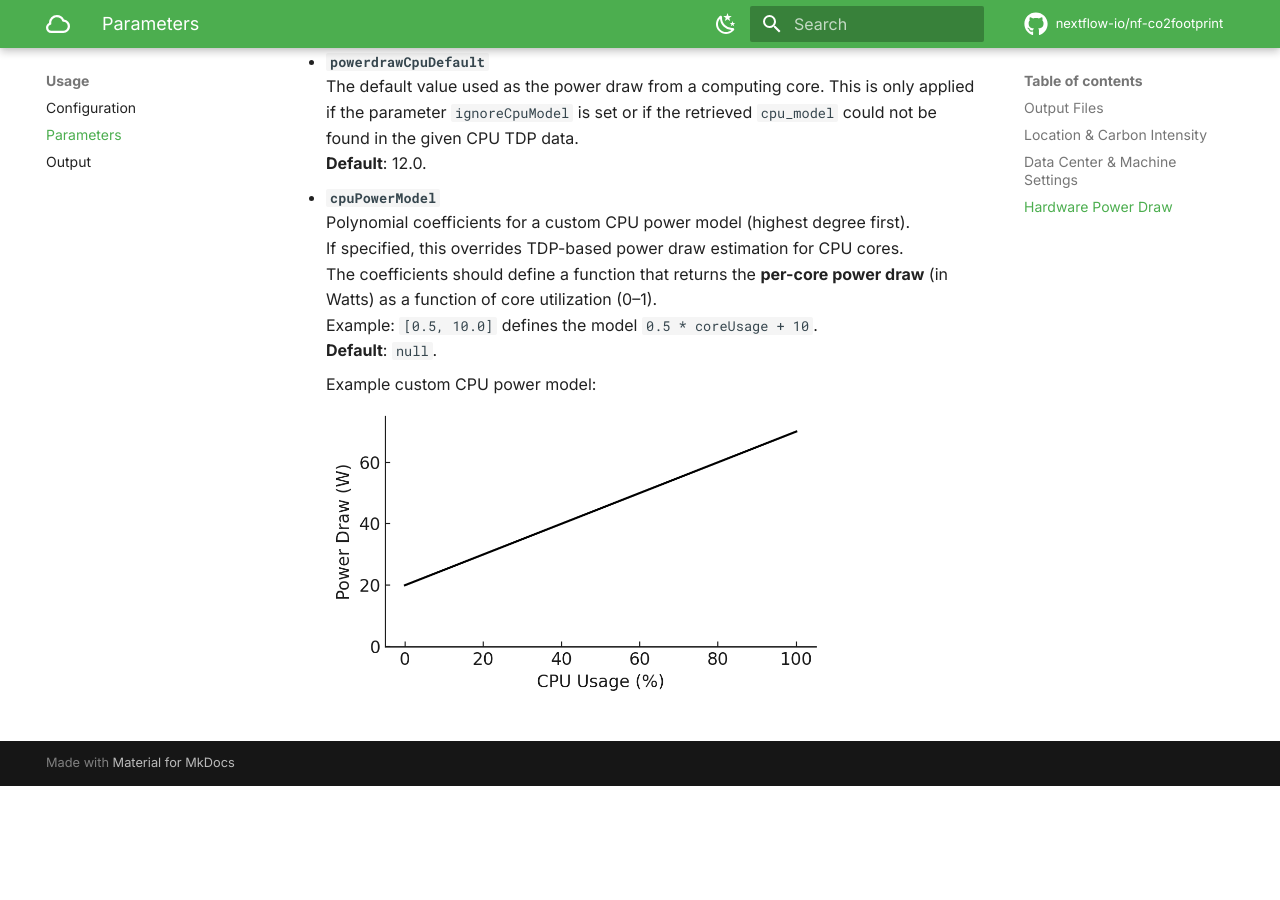
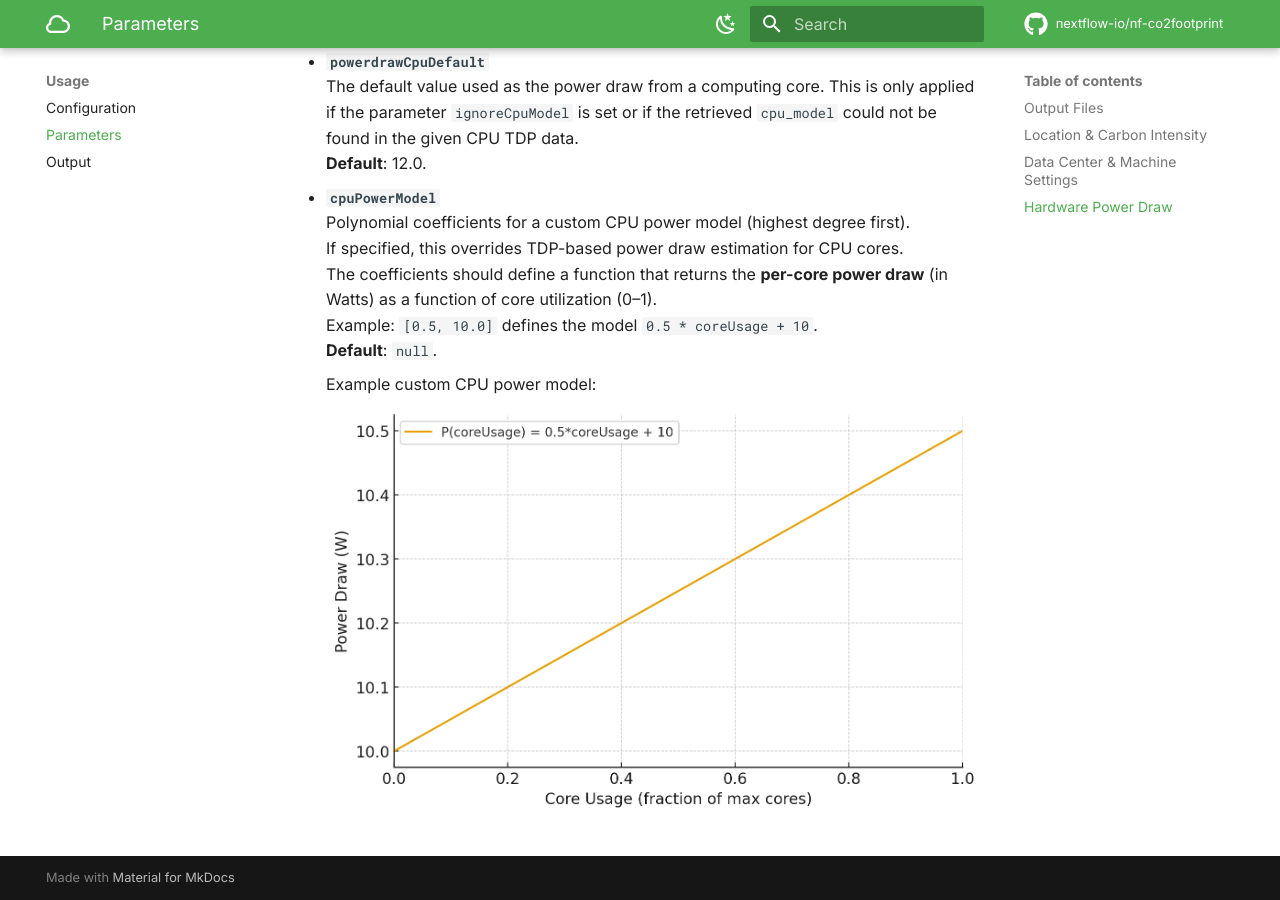
Before and after one commit to nextflow-io/nf-co2footprint, an MkDocs documentation site: the page built from docs/usage/parameters.md, in a window 1280 px wide and 900 px high, scrolled down 2640 px. Built offline with MkDocs 1.6.1 and Material for MkDocs 9.7.7, drawn with Linux system fonts in a browser that asks for light colours; comment, search, counter and statistics services are not loaded; before the commit the page ends 3426 px from its top, so only the background shows below that.

Commit message:
Update Power Draw Example Plot in Docs
Signed-off-by: nadnein <nadjav.18@gmail.com>

```diff
--- a/docs/usage/parameters.md
+++ b/docs/usage/parameters.md
@@ -94,4 +94,4 @@ The following parameters are currently available:
 
     Example custom CPU power model:
 
-    <img src="../assets/example_cpuPowerModel.png" alt="Example custom CPU power model" width="500"/>
+    <img src="../assets/example_powerdraw_function_linear.png" alt="Example custom CPU power model" width="700"/>
```
Also changed, not shown: docs/usage/assets/example_cpuPowerModel.png (deleted), docs/usage/assets/example_powerdraw_function_linear.png (added).
